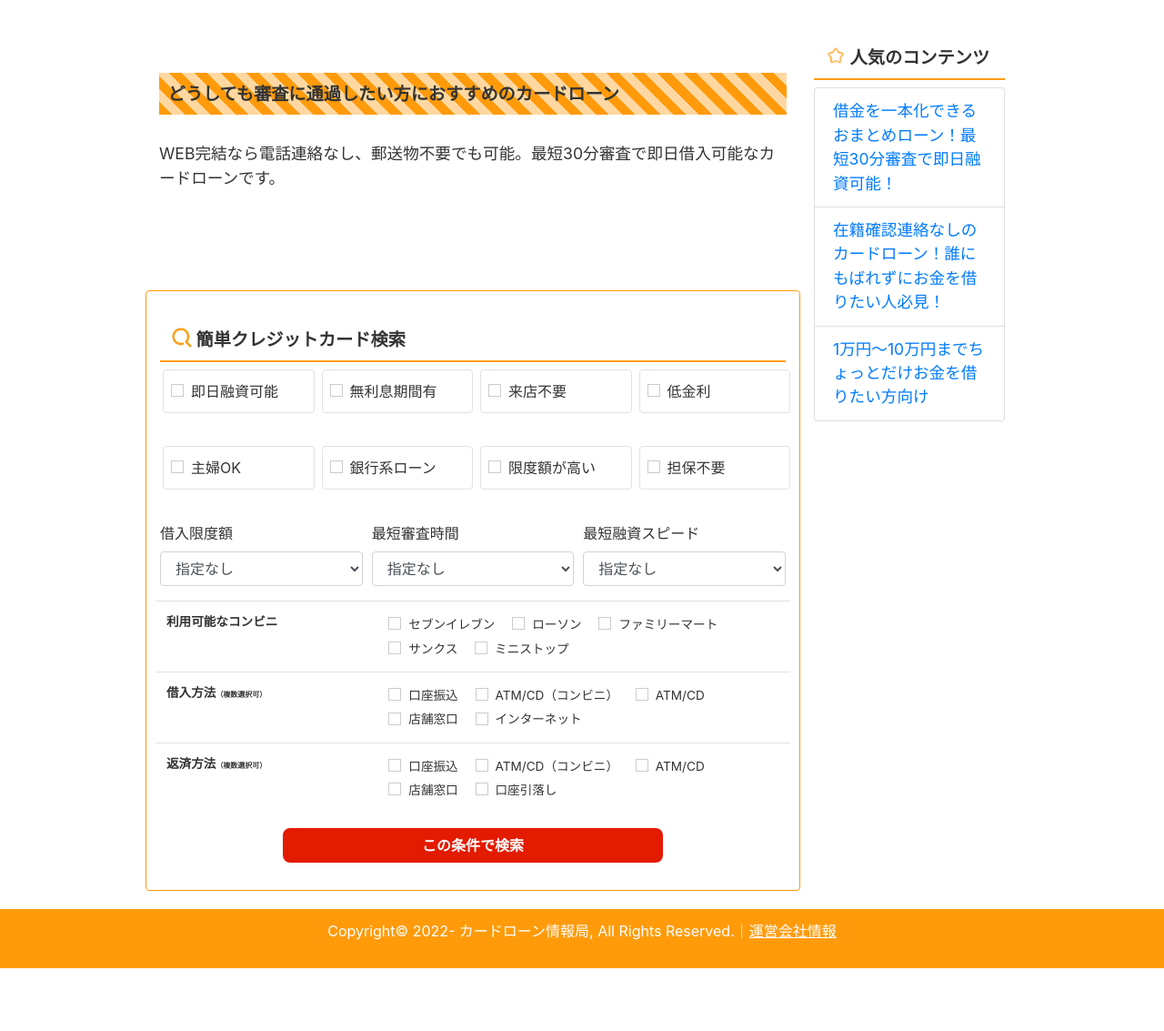
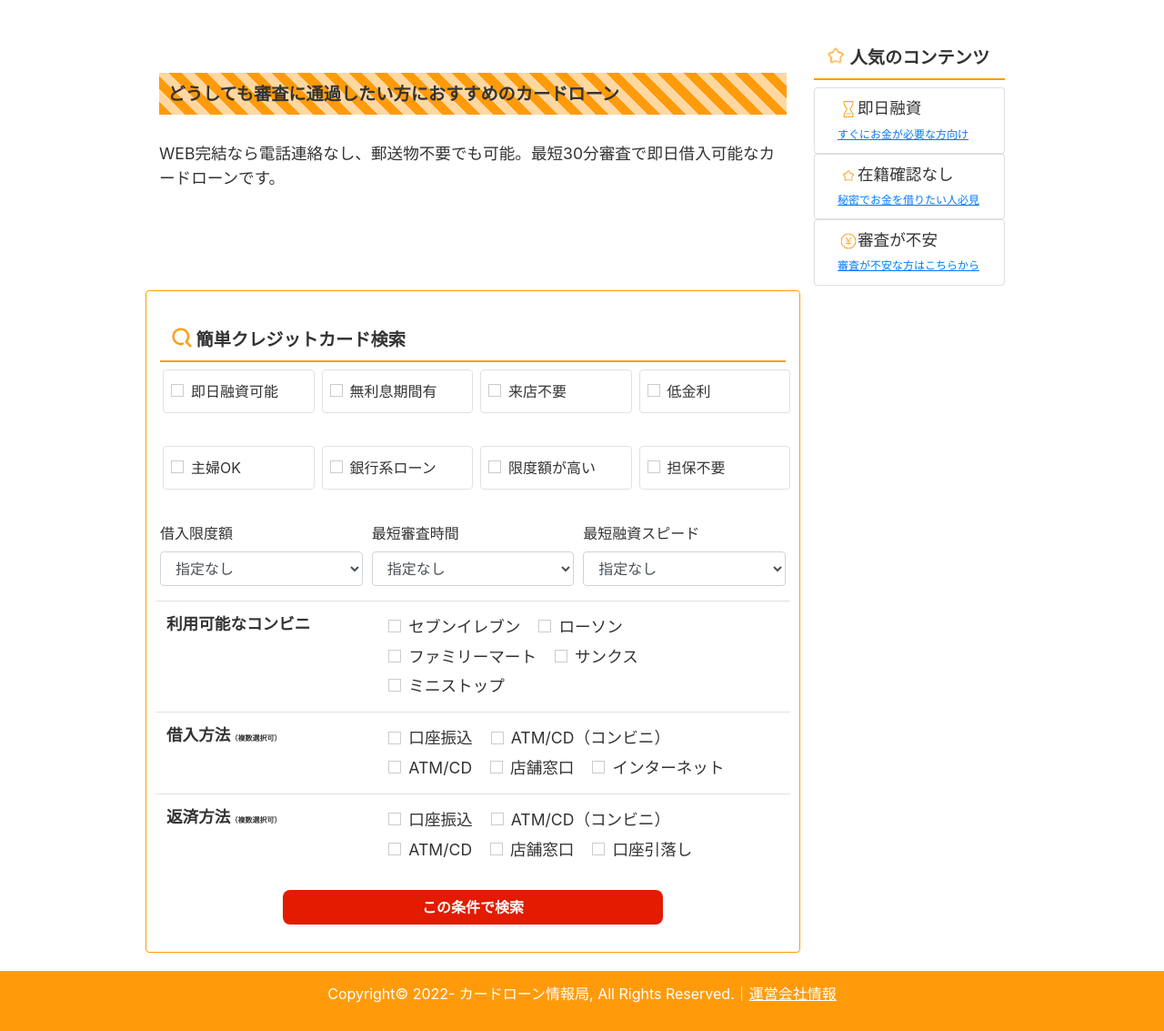
Before and after one commit to yhagino/loan5_loancard-info, a PHP site: page / in a window 1280 px wide. Shown: the part 65-1198 px from the top of the page at 91% size. Before the commit the page ends 1129 px from the top, so only its background shows below. Run offline with PHP 8.4, Linux system fonts and the light colour scheme; some libraries are stand-ins or nearby versions.

Commit message:
feat: fixed cnt-r.

```diff
--- a/common/cnt-r.php
+++ b/common/cnt-r.php
@@ -2,13 +2,20 @@
     <aside>
         <h2 class="cnt-r-tit"><span>人気のコンテンツ</span></h2>
         <ul class="list-group">
-            <li class="list-group-item"><a
-                    href="/cnt/loan-unification.php<?php echo $linkid; ?>">借金を一本化できるおまとめローン！最短30分審査で即日融資可能！</a></li>
-            <li class="list-group-item"><a
-                    href="/cnt/loan-noenrollment-confirmation.php<?php echo $linkid; ?>">在籍確認連絡なしのカードローン！誰にもばれずにお金を借りたい人必見！</a>
-            </li>
-            <li class="list-group-item"><a
-                    href="/cnt/loan-limit-smallsum.php<?php echo $linkid; ?>">1万円～10万円までちょっとだけお金を借りたい方向け</a></li>
+            <a href="/cnt/loan.php<?php echo $linkid; ?>">
+                <li class="list-group-item r_list"><span class="cnt-r-1"></span>即日融資<br /><span
+                        class="fs12 text-l">すぐにお金が必要な方向け</span></li>
+            </a>
+
+            <a href="/cnt/loan.php<?php echo $linkid; ?>">
+                <li class="list-group-item r_list"><span class="cnt-r-2"></span>在籍確認なし<br /><span
+                        class="fs12 text-l">秘密でお金を借りたい人必見</span>
+                </li>
+            </a>
+            <a href="/cnt/loan.php<?php echo $linkid; ?>">
+                <li class="list-group-item r_list"><span class="cnt-r-3"></span>審査が不安<br /><span
+                        class="fs12 text-l">審査が不安な方はこちらから</span></li>
+            </a>
         </ul>
     </aside>
 </div>
--- a/css/content_style.css
+++ b/css/content_style.css
@@ -70,6 +70,10 @@ em {
 }
 .page-header {
     width: 100%;
+}
+.text-l {
+    text-decoration: underline;
+    color: #007bff;
 }
 /* -------------------------------------------------------------------
 Vertival margin, padding
@@ -349,37 +353,6 @@ h2 {
         #ffd8a1 10px,
         #ffd8a1 20px
     );
-}
-@media screen and (max-width: 812px) {
-    table {
-        table-layout: auto;
-        white-space: nowrap;
-    }
-    .search-title {
-        text-align: center;
-    }
-    .search-title img {
-        width: 100%;
-        height: auto;
-        margin-bottom: 0.5em;
-    }
-}
-@media screen and (min-width: 813px) {
-    table {
-        table-layout: fixed;
-    }
-    .search-title {
-        text-align: center;
-    }
-    .search-title img {
-        width: 100%;
-        height: auto;
-        margin-bottom: 0.5em;
-    }
-}
-table td,
-table th {
-    font-size: 0.85em;
 }
 .border1 {
     padding: 0.3em;
@@ -690,3 +663,27 @@ td.input-td {
     width: 30px;
     height: 30px;
 }
+.r_list {
+    padding: 0.5em;
+    padding-left: 25px;
+    color: #333333;
+}
+span.cnt-r-1,
+span.cnt-r-2,
+span.cnt-r-3 {
+    width: 20px;
+    height: 20px;
+    display: inline-block;
+    vertical-align: middle;
+    margin-left: 2px;
+    background-size: contain;
+}
+span.cnt-r-1 {
+    background-image: url(/img/common/time2.png);
+}
+span.cnt-r-2 {
+    background-image: url(/img/common/star.png);
+}
+span.cnt-r-3 {
+    background-image: url(/img/common/yen.png);
+}
```
Also changed, not shown: css/content_style.min.css.
